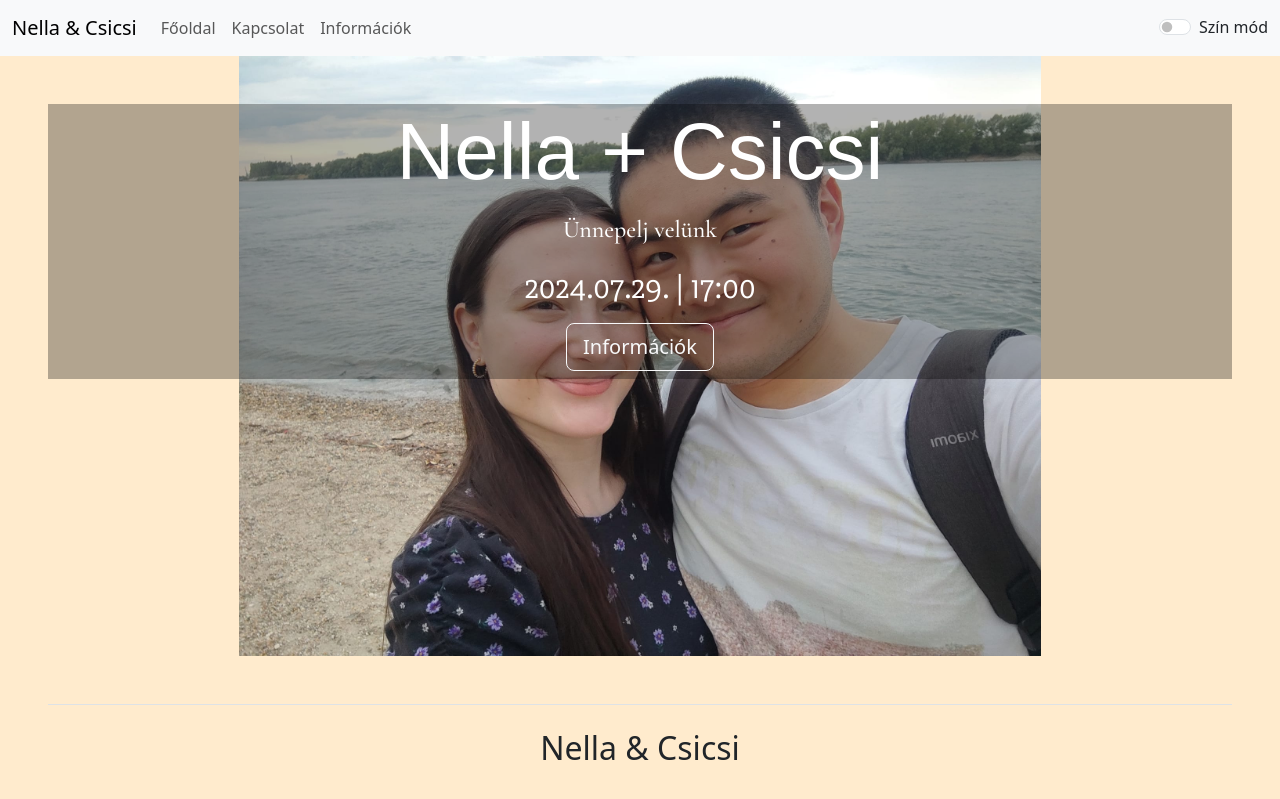
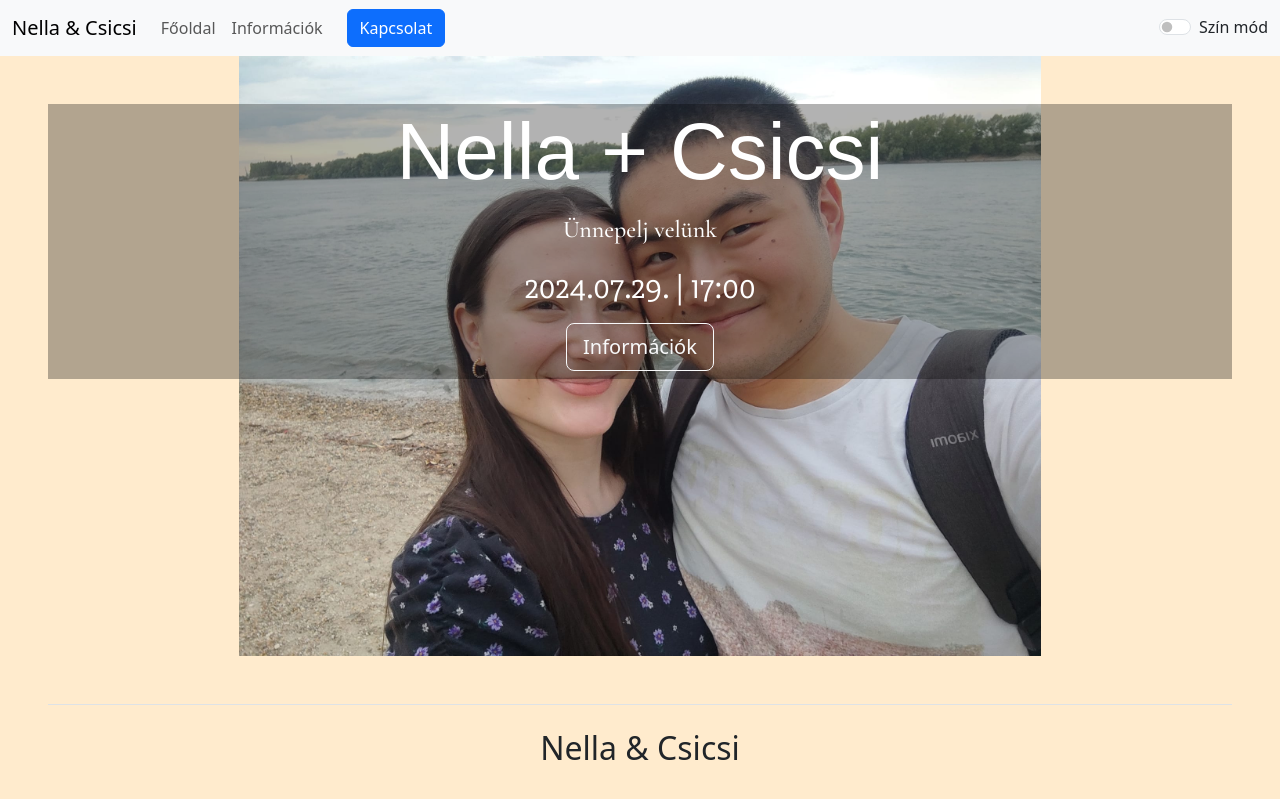
Before and after one commit to csicsi2000/nella.csicsi.eskuvo.github.io, a Jekyll site: the page built from index.md, in a window 1280 px wide. Shown: the top 799 px of the page. Built offline with Jekyll 4.4.1, drawn with Linux system fonts in a browser that asks for light colours; some web fonts are replaced.

Commit message:
fix links

```diff
--- a/_layouts/default.html
+++ b/_layouts/default.html
@@ -43,12 +43,12 @@
                 <a class="nav-link" href="{{ site.baseurl }}/">Főoldal</a>
               </li>
               <li class="nav-item">
-                <a class="nav-link" href="{{ site.baseurl }}/contact.html">Kapcsolat</a>
-              </li>
-              <li class="nav-item">
                 <a class="nav-link" href="{{ site.baseurl }}/info.html">Információk</a>
               </li>
             </ul>
+            <form class="form-inline" style="margin-left: 1rem;">
+              <a class="btn btn-primary my-2 my-sm-0" href="mailto:nellacsicsi@gmail.com?Subject=Szállás">Kapcsolat</a>
+            </form>
             <div class="nav-item" style="margin-left: auto;">
               <div class="nav-link">
               <div class="form-check form-switch">
```
Also changed, not shown: contact.md (+1 -1 lines).
